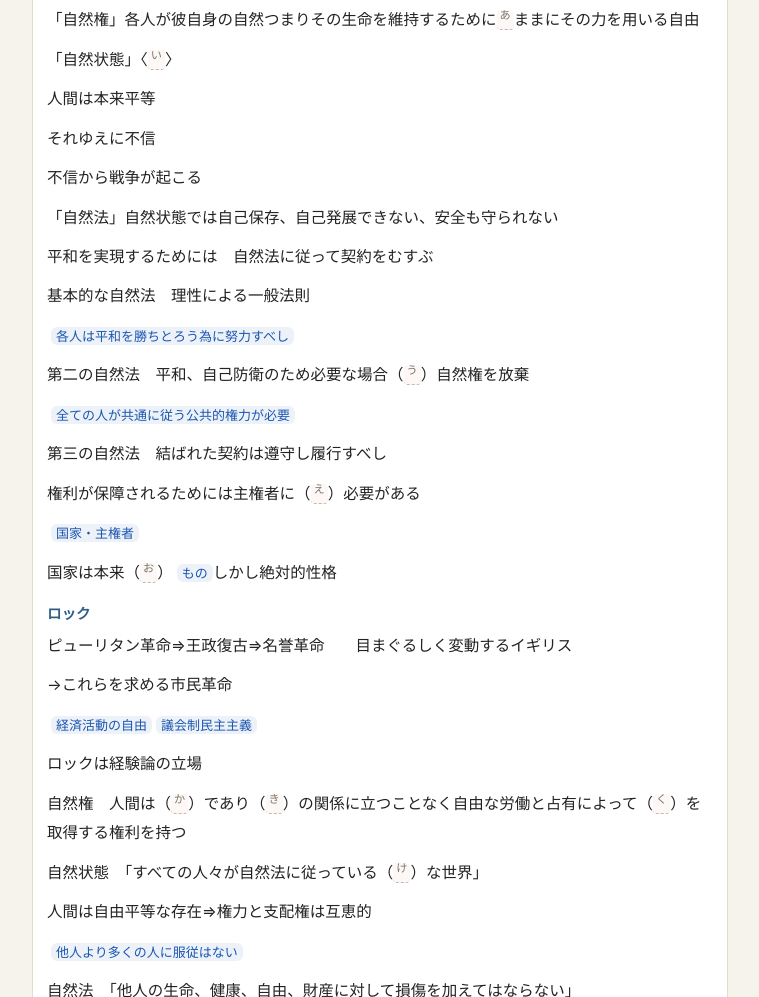
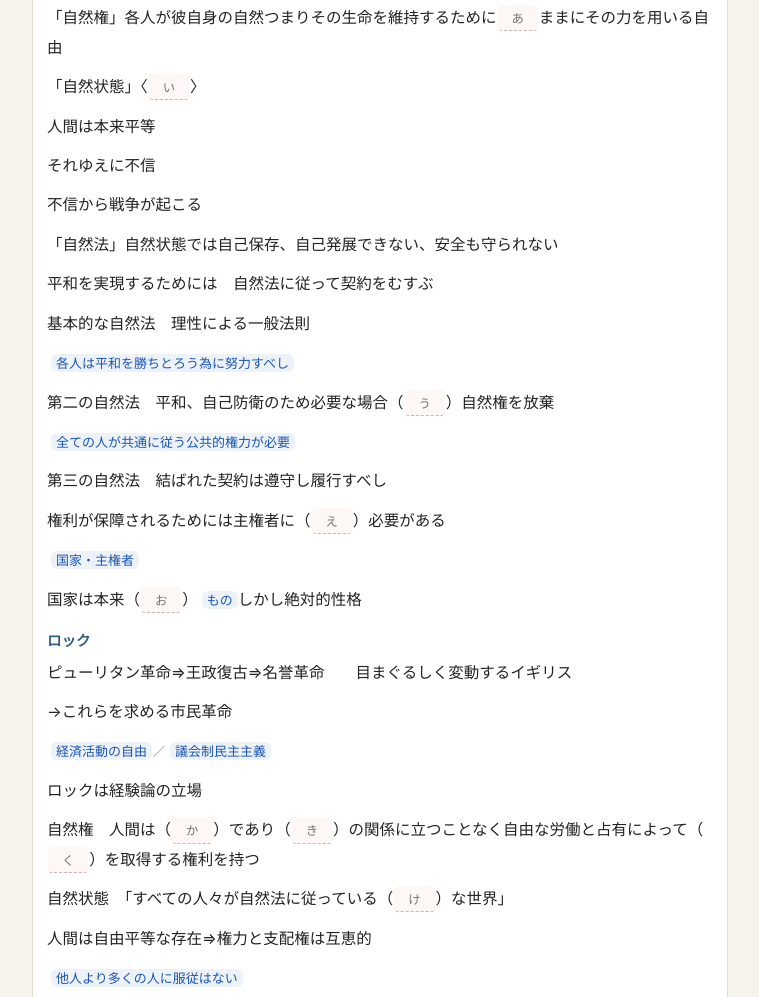
Before and after one commit to tunachan0429/koukyou-study, a plain HTML site: page index.html in a window 1280 px wide. Shown: the part 1803-2800 px from the top of the page, without its empty margins (260-1019 px from the left). Drawn offline with Linux system fonts and the light colour scheme.

Commit message:
空欄の見た目と手書きメモの区切りを調整

```diff
--- a/index.html
+++ b/index.html
@@ -83,7 +83,9 @@ hr.sep{border:0;border-top:1px dashed var(--ln);margin:10px 0 12px}
   border-bottom:1.5px dashed #cbb3b0;background:#fdf7f6;color:var(--mt);
   display:inline;
 }
-.bl .lb{font-size:.72em;vertical-align:super;letter-spacing:0}
+.bl .lb{font-size:.8em;letter-spacing:0}
+.bl:not(.o){display:inline-block;min-width:2.6em;text-align:center;padding:1px 8px;margin:0 1px;line-height:1.5}
+.note-sep{color:var(--mt);font-size:12px;margin:0 1px}
 .bl.o{
   background:var(--redbg);color:var(--red);border-bottom:1.5px solid var(--red);
   font-weight:700;color:var(--red);
@@ -489,7 +491,7 @@ function blankHTML(b, openIds){
 function noteHTML(color, v){
   const cls = color==="青" ? "n-blue" : color==="赤" ? "n-red" : "n-pen";
   const bits = v.split("／");
-  return bits.map(t=>`<span class="note ${cls}">${esc(t)}</span>`).join("");
+  return bits.map(t=>`<span class="note ${cls}">${esc(t)}</span>`).join('<span class="note-sep">／</span>');
 }
 function lineHTML(ps, openIds){
   return ps.map(x=>{
```
